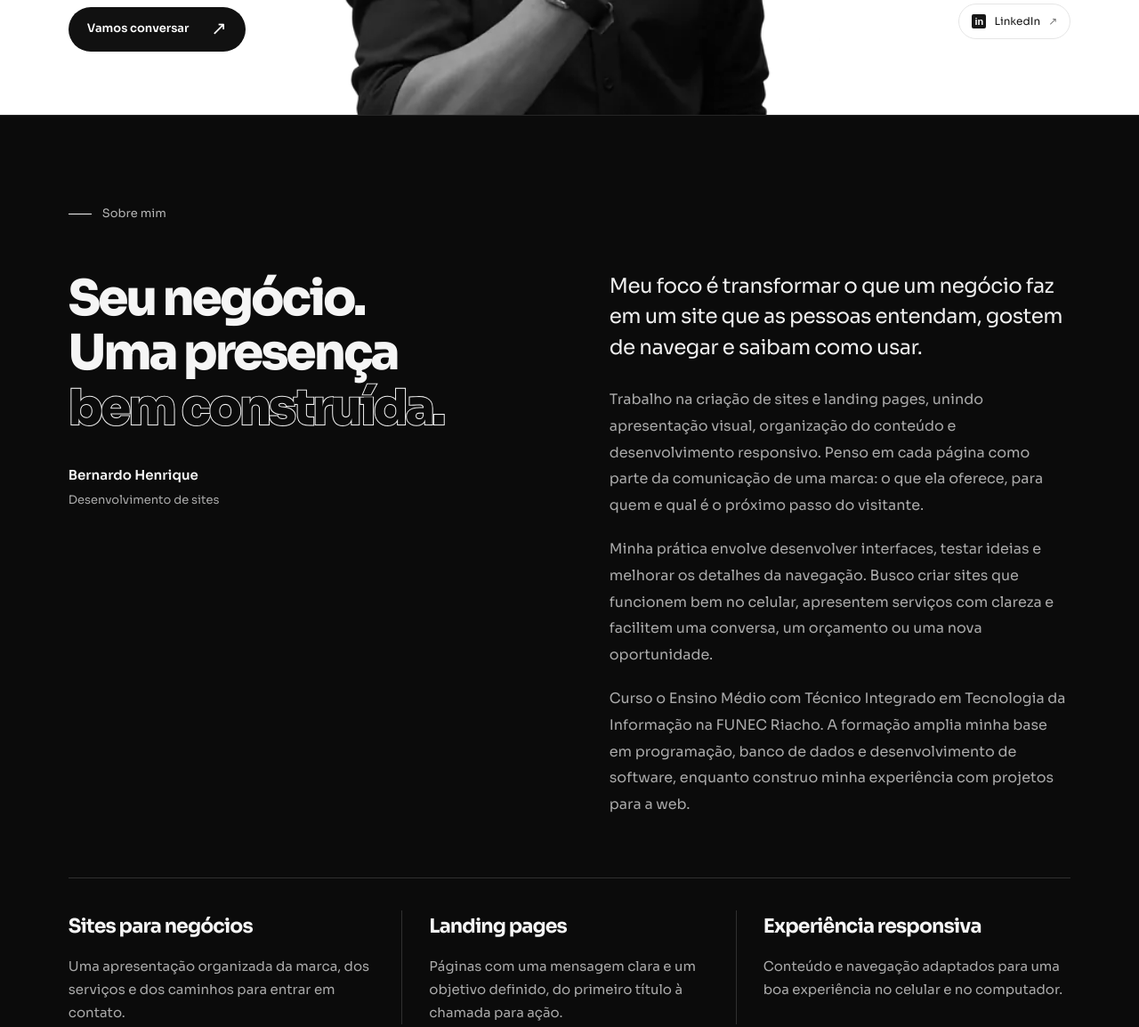
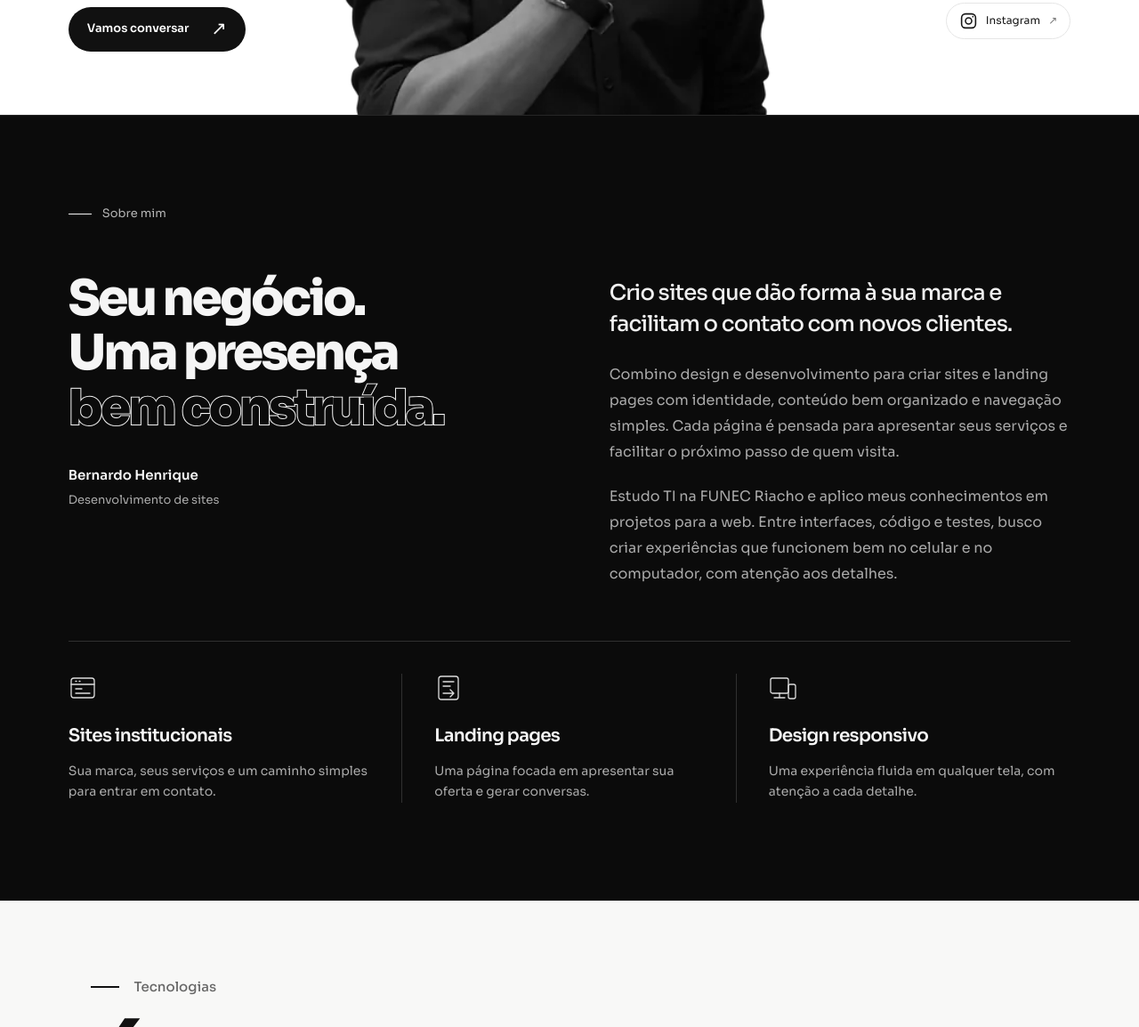
Before and after one commit to BERNARDOHSOdev/PORTIFOLIO, a website: page dist/index.html in a window 1280 px wide. Shown: the part 671-1825 px from the top of the page at 89% size. Drawn offline with Linux system fonts and the light colour scheme.

Commit message:
Atualiza portfólio

```diff
--- a/dist/about-refinement.css
+++ b/dist/about-refinement.css
@@ -13,16 +13,17 @@
 #sobre .muted-heading{color:#0b0b0b;-webkit-text-fill-color:#0b0b0b;-webkit-text-stroke:2px #f5f5f5;paint-order:stroke fill}
 #sobre .about-signature{margin-top:30px;font-size:15px;color:#f5f5f5;line-height:1.8;font-weight:600}
 #sobre .about-signature span{margin:0;color:#aaa;font-size:13px;font-weight:400}
-#sobre .about-content{max-width:62ch;padding:0}
-#sobre .about-content .lead{font-size:clamp(20px,1.8vw,27px);line-height:1.5;letter-spacing:-.025em;color:#f0f0f0;margin:0 0 26px}
-#sobre .about-content>p:not(.lead){font-size:16px;line-height:1.85;color:#aaa;margin:0 0 20px}
+#sobre .about-content{max-width:54ch;padding:6px 0 0}
+#sobre .about-content .lead{font-size:clamp(24px,1.9vw,30px);line-height:1.45;letter-spacing:-.035em;font-weight:500;color:#f0f0f0;margin:0 0 26px}
+#sobre .about-content>p:not(.lead){font-size:16px;line-height:1.8;color:#aaa;margin:0 0 22px}
 #sobre .about-content>p:last-child{margin-bottom:0}
-#sobre .service-focus{display:grid;grid-template-columns:repeat(3,minmax(0,1fr));gap:0;margin-top:68px;padding:36px 0;border-block:1px solid #303030}
-#sobre .service-focus article{padding:0 30px;border:0;border-right:1px solid #303030}
+#sobre .service-focus{display:grid;grid-template-columns:repeat(3,minmax(0,1fr));gap:0;margin-top:60px;padding:36px 0 0;border-top:1px solid #303030;border-bottom:0}
+#sobre .service-focus article{padding:0 36px;border:0;border-right:1px solid #303030}
 #sobre .service-focus article:first-child{padding-left:0}
 #sobre .service-focus article:last-child{padding-right:0;border:0}
-#sobre .service-focus h3{font-family:Sora,sans-serif;font-size:22px;font-weight:700;letter-spacing:-.04em;color:#f5f5f5;margin-bottom:14px}
-#sobre .service-focus p{font-size:15px;line-height:1.75;color:#aaa;max-width:34ch}
+#sobre .service-symbol{display:block;width:32px;height:32px;margin-bottom:22px;color:#ddd}
+#sobre .service-focus h3{font-family:Sora,sans-serif;font-size:20px;font-weight:600;letter-spacing:-.035em;color:#f5f5f5;margin:0 0 12px}
+#sobre .service-focus p{font-size:14px;line-height:1.7;color:#aaa;max-width:34ch;margin:0}
 #sobre .profile-tags{display:grid;grid-template-columns:1fr 1fr;gap:clamp(36px,7vw,110px);margin-top:50px;padding:0;border:0}
 #sobre .profile-tags h3{font-family:Sora,sans-serif;font-size:24px;font-weight:700;letter-spacing:-.04em;color:#f5f5f5}
 #sobre .profile-tags p{font-size:15px;line-height:1.7;color:#aaa;margin:10px 0 22px}
--- a/dist/enhancements.js
+++ b/dist/enhancements.js
@@ -1,4 +1,13 @@
 const translations = {
+ 'Crio sites que dão forma à sua marca e facilitam o contato com novos clientes.':'I create websites that express your brand and help new clients reach you.',
+ 'Combino design e desenvolvimento para criar sites e landing pages com identidade, conteúdo bem organizado e navegação simples. Cada página é pensada para apresentar seus serviços e facilitar o próximo passo de quem visita.':'I combine design and development to create websites and landing pages with a distinct identity, organized content, and simple navigation. Each page presents your services and makes the next step easy for visitors.',
+ 'Estudo TI na FUNEC Riacho e aplico meus conhecimentos em projetos para a web. Entre interfaces, código e testes, busco criar experiências que funcionem bem no celular e no computador, com atenção aos detalhes.':'I study IT at FUNEC Riacho and apply what I learn to web projects. Through interfaces, code, and testing, I build experiences that work well on mobile and desktop, with attention to detail.',
+ 'Sites institucionais':'Business websites',
+ 'Sua marca, seus serviços e um caminho simples para entrar em contato.':'Your brand, your services, and a simple way to get in touch.',
+ 'Uma página focada em apresentar sua oferta e gerar conversas.':'A focused page that presents your offer and starts conversations.',
+ 'Design responsivo':'Responsive design',
+ 'Uma experiência fluida em qualquer tela, com atenção a cada detalhe.':'A smooth experience on every screen, with attention to every detail.',
+
  'Explore os projetos':'Explore the projects','Projeto anterior':'Previous project','Próximo projeto':'Next project','Landing pages selecionadas':'Selected landing pages','Layout responsivo':'Responsive layout',
  'Fitness & bem-estar':'Fitness & wellness','Energia & sustentabilidade':'Energy & sustainability','Gastronomia':'Gastronomy','Design & interiores':'Design & interiors',
  'Uma apresentação de impacto para mostrar a estrutura da academia, valorizar os treinos e incentivar o próximo passo.':'A bold presentation of the gym and its training experience, inviting visitors to take the next step.',
--- a/dist/hero-reference.css
+++ b/dist/hero-reference.css
@@ -82,7 +82,7 @@ body::before,body::after{display:none!important}
   .hero .hero-introduction .role{min-height:1.3em;font-size:21px}
   .hero .hero-introduction .hero-description{font-size:15px;max-width:48ch}
   .hero .hero-introduction .hero-actions{width:auto}
-  .hero .hero-social{order:3;position:relative;inset:auto;flex-direction:row;align-self:flex-start;margin:20px 0 0;gap:10px}
+  .hero .hero-social{order:3;position:relative;inset:auto;flex-direction:row;flex-wrap:wrap;max-width:100%;align-self:flex-start;margin:20px 0 0;gap:10px}
   .hero .hero-social a{min-height:40px;font-size:12px;padding:10px 14px}
 }
 
--- a/dist/index.html
+++ b/dist/index.html
@@ -16,10 +16,10 @@
   <meta property="og:locale" content="pt_BR">
   <meta name="twitter:card" content="summary_large_image">
   <link rel="icon" href="favicon.svg" type="image/svg+xml"><link rel="stylesheet" href="style.css"><link rel="stylesheet" href="refinement.css"><link rel="stylesheet" href="monochrome.css"><link rel="stylesheet" href="enhancements.css?v=3">
-  <link rel="stylesheet" href="hero-reference.css?v=24"><link rel="stylesheet" href="about-refinement.css?v=2"><link rel="stylesheet" href="selected-work.css?v=2"><link rel="stylesheet" href="expertise.css?v=2"><link rel="stylesheet" href="work-sections.css?v=4"><link rel="stylesheet" href="section-titles.css?v=1"><script src="portrait-mask.js?v=1" defer></script><script src="hero-reference.js?v=4" defer></script>
+  <link rel="stylesheet" href="hero-reference.css?v=24"><link rel="stylesheet" href="about-refinement.css?v=4"><link rel="stylesheet" href="selected-work.css?v=2"><link rel="stylesheet" href="expertise.css?v=2"><link rel="stylesheet" href="work-sections.css?v=4"><link rel="stylesheet" href="section-titles.css?v=1"><script src="portrait-mask.js?v=1" defer></script><script src="hero-reference.js?v=4" defer></script>
   <link rel="preconnect" href="https://fonts.googleapis.com"><link rel="preconnect" href="https://fonts.gstatic.com" crossorigin>
   <link href="https://fonts.googleapis.com/css2?family=Sora:wght@400;500;600;700;800&family=Space+Grotesk:wght@400;500;600;700&display=swap" rel="stylesheet">
-  <script src="site-data.js?v=20261106-vetflow" defer></script><script src="app.js?v=20261106-vetflow" defer></script><script src="contact.js" defer></script><script src="landing-models.js?v=5" defer></script><script src="technologies.js?v=3" defer></script><script src="enhancements.js?v=6" defer></script>
+  <script src="site-data.js?v=20261106-vetflow" defer></script><script src="app.js?v=20261106-vetflow" defer></script><script src="contact.js" defer></script><script src="landing-models.js?v=5" defer></script><script src="technologies.js?v=3" defer></script><script src="enhancements.js?v=8" defer></script>
   <script src="work-sections.js?v=1" defer></script>
 </head>
 <body>
@@ -46,13 +46,13 @@
     <div class="hero-actions entrance"><a href="#contato" class="button primary">Vamos conversar <span aria-hidden="true">↗</span></a></div></div>
   </div>
   <div class="portrait-scene entrance"><div class="portrait-frame"><img src="assets/bernardo-hero-novo-1086.webp" srcset="assets/bernardo-hero-novo-540.webp 540w, assets/bernardo-hero-novo-760.webp 760w, assets/bernardo-hero-novo-1086.webp 1086w" sizes="(max-width: 800px) 390px, 440px" width="1086" height="1448" alt="Bernardo Henrique" fetchpriority="high"></div></div>
-  <div class="hero-social" aria-label="Redes sociais"><a href="https://github.com/BERNARDOHSOdev" target="_blank" rel="noopener noreferrer"><img src="assets/technologies/github.svg" alt=""> GitHub <span aria-hidden="true">↗</span></a><a href="https://www.linkedin.com/in/bernardo-henrique-71670a449/" target="_blank" rel="noopener noreferrer"><span class="linkedin-mark" aria-hidden="true">in</span> LinkedIn <span aria-hidden="true">↗</span></a></div>
+  <div class="hero-social" aria-label="Redes sociais"><a href="https://github.com/BERNARDOHSOdev" target="_blank" rel="noopener noreferrer"><img src="assets/technologies/github.svg" alt=""> GitHub <span aria-hidden="true">↗</span></a><a href="https://www.linkedin.com/in/bernardo-henrique-71670a449/" target="_blank" rel="noopener noreferrer"><span class="linkedin-mark" aria-hidden="true">in</span> LinkedIn <span aria-hidden="true">↗</span></a><a href="https://www.instagram.com/bhso.dev/" target="_blank" rel="noopener noreferrer" aria-label="Instagram @bhso.dev"><svg width="16" height="16" viewBox="0 0 24 24" fill="none" stroke="currentColor" stroke-width="1.8" aria-hidden="true"><rect x="3" y="3" width="18" height="18" rx="5"/><circle cx="12" cy="12" r="4"/><circle cx="17.5" cy="6.5" r="1" fill="currentColor" stroke="none"/></svg> Instagram <span aria-hidden="true">↗</span></a></div>
 </section>
 <section class="about section-shell" id="sobre" aria-labelledby="about-title">
 <div class="section-top"><span class="section-kicker"><i></i> Sobre mim</span></div>
 <div class="about-grid"><div class="about-heading"><h2 id="about-title">Seu negócio.<br>Uma presença<br><span class="muted-heading">bem construída.</span></h2><p class="about-signature">Bernardo Henrique<br><span>Desenvolvimento de sites</span></p></div>
-<div class="about-content"><p class="lead">Meu foco é transformar o que um negócio faz em um site que as pessoas entendam, gostem de navegar e saibam como usar.</p><p>Trabalho na criação de sites e landing pages, unindo apresentação visual, organização do conteúdo e desenvolvimento responsivo. Penso em cada página como parte da comunicação de uma marca: o que ela oferece, para quem e qual é o próximo passo do visitante.</p><p>Minha prática envolve desenvolver interfaces, testar ideias e melhorar os detalhes da navegação. Busco criar sites que funcionem bem no celular, apresentem serviços com clareza e facilitem uma conversa, um orçamento ou uma nova oportunidade.</p><p>Curso o Ensino Médio com Técnico Integrado em Tecnologia da Informação na FUNEC Riacho. A formação amplia minha base em programação, banco de dados e desenvolvimento de software, enquanto construo minha experiência com projetos para a web.</p></div></div>
-<div class="service-focus"><article><h3>Sites para negócios</h3><p>Uma apresentação organizada da marca, dos serviços e dos caminhos para entrar em contato.</p></article><article><h3>Landing pages</h3><p>Páginas com uma mensagem clara e um objetivo definido, do primeiro título à chamada para ação.</p></article><article><h3>Experiência responsiva</h3><p>Conteúdo e navegação adaptados para uma boa experiência no celular e no computador.</p></article></div>
+<div class="about-content"><p class="lead">Crio sites que dão forma à sua marca e facilitam o contato com novos clientes.</p><p>Combino design e desenvolvimento para criar sites e landing pages com identidade, conteúdo bem organizado e navegação simples. Cada página é pensada para apresentar seus serviços e facilitar o próximo passo de quem visita.</p><p>Estudo TI na FUNEC Riacho e aplico meus conhecimentos em projetos para a web. Entre interfaces, código e testes, busco criar experiências que funcionem bem no celular e no computador, com atenção aos detalhes.</p></div></div>
+<div class="service-focus"><article><svg class="service-symbol" viewBox="0 0 32 32" fill="none" stroke="currentColor" stroke-width="1.3" stroke-linecap="round" stroke-linejoin="round" aria-hidden="true"><rect x="3" y="5" width="26" height="22" rx="3"/><path d="M3 12h26M8 8.5h1m3 0h1M8 17h7m-7 5h16"/></svg><h3>Sites institucionais</h3><p>Sua marca, seus serviços e um caminho simples para entrar em contato.</p></article><article><svg class="service-symbol" viewBox="0 0 32 32" fill="none" stroke="currentColor" stroke-width="1.3" stroke-linecap="round" stroke-linejoin="round" aria-hidden="true"><rect x="5" y="3" width="22" height="26" rx="3"/><path d="M10 9h12m-12 5h8m-8 8h12m-4-4 4 4-4 4"/></svg><h3>Landing pages</h3><p>Uma página focada em apresentar sua oferta e gerar conversas.</p></article><article><svg class="service-symbol" viewBox="0 0 32 32" fill="none" stroke="currentColor" stroke-width="1.3" stroke-linecap="round" stroke-linejoin="round" aria-hidden="true"><rect x="2" y="5" width="20" height="17" rx="2"/><path d="M6 27h12m-6-5v5"/><rect x="22" y="12" width="8" height="16" rx="2"/></svg><h3>Design responsivo</h3><p>Uma experiência fluida em qualquer tela, com atenção a cada detalhe.</p></article></div>
 </section>
 <section class="expertise-section" id="tecnologias" aria-labelledby="expertise-title">
   <header class="expertise-heading"><h2 id="expertise-title"><span>Áreas de</span> <em>conhecimento.</em></h2></header>
```
